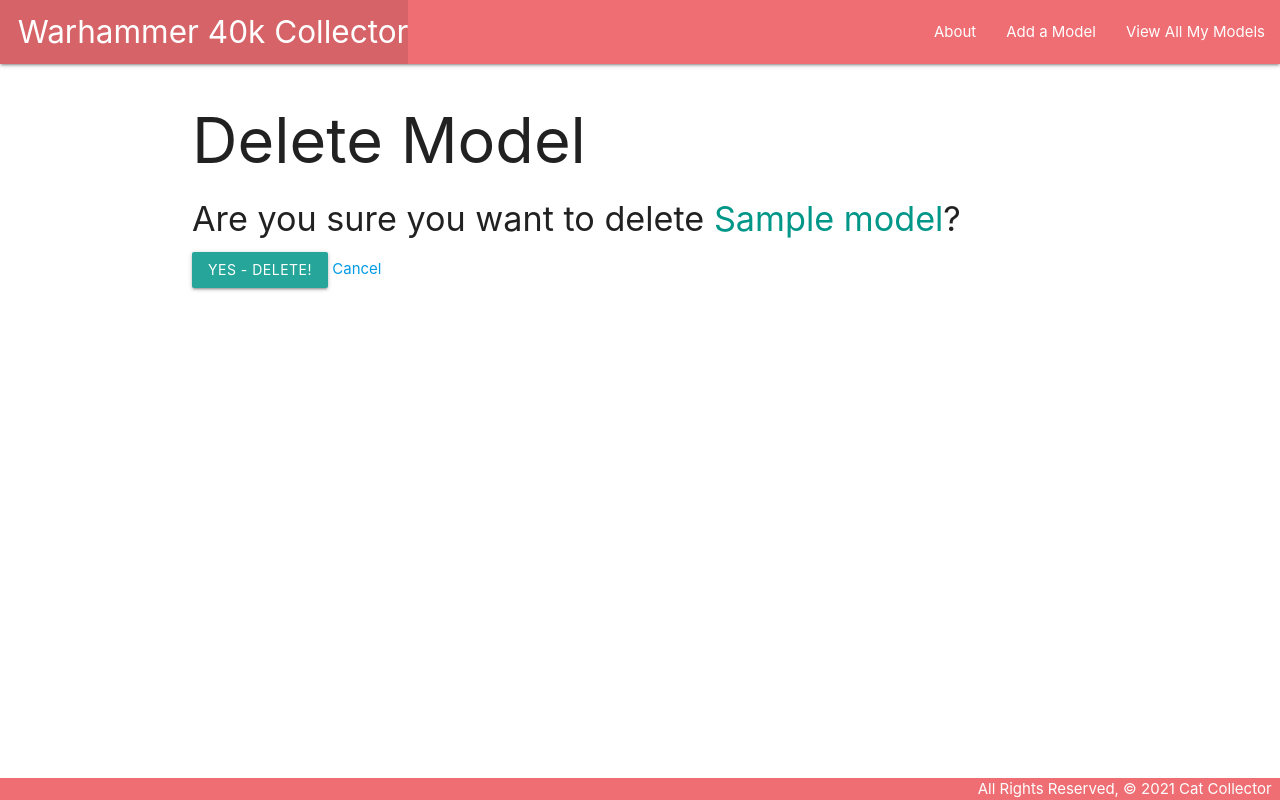
After one commit to wKategianes/warhammer40kcollector, a Django app: template main_app/templates/main_app/templates/main_app/model_confirm_delete.html in a window 1280 px wide. The commit adds this page. Run offline with Django 4.2, Linux system fonts and the light colour scheme; the template is opened without the code that fills it: values that come from a table or form of the project are taken from there, others are empty; tables that the repository leaves empty hold one stand-in row (values such as "Sample post"); parts of the project's set-up code (start-up, migrations or seed data) failed here and were passed over.

Commit message:
Updated models.py

```diff
--- a/main_app/models.py
+++ b/main_app/models.py
@@ -1,4 +1,5 @@
 from django.db import models
+from django.urls import reverse
 
 # Create your models here.
 class Model(models.Model):
@@ -13,3 +14,6 @@ class Model(models.Model):
 # no makemigrations is necessary
 def __str__(self):
     return f'{self.name} ({self.id})'
+
+def get_absolute_url(self):
+    return reverse('detail', kwargs={'model_id': self.id})
--- a/main_app/templates/base.html
+++ b/main_app/templates/base.html
@@ -15,11 +15,12 @@
     <nav>
       <div class="nav-wrapper">
         <ul>
-          <li><a href="/" class="left brand-logo">&nbsp;&nbsp;Warhammer 40k Collector</a></li>
+          <li><a href="{% url 'home' %}" class="left brand-logo">&nbsp;&nbsp;Warhammer 40k Collector</a></li>
         </ul>
         <ul class="right">
-          <li><a href="/about">About</a></li>
-          <li><a href="/models">View All My Models</a></li>
+          <li><a href="{% url 'about' %}">About</a></li>
+          <li><a href="{% url 'models_create' %}">Add a Model</a></li>
+          <li><a href="{% url 'index' %}">View All My Models</a></li>
         </ul>
       </div>
     </nav>
--- /dev/null
+++ b/main_app/templates/main_app/templates/main_app/model_confirm_delete.html
@@ -0,0 +1,13 @@
+{% extends 'base.html' %}
+
+{% block content %}
+  <h1>Delete Model</h1>
+
+  <h4>Are you sure you want to delete <span class="teal-text">{{ object.name }}</span>?</h4>
+
+  <form action="" method="POST">
+    {% csrf_token %}
+    <input type="submit" value="Yes - Delete!" class="btn">
+    <a href="{% url 'detail' model.id %}">Cancel</a>
+  </form>
+{% endblock %}
--- a/main_app/templates/models/detail.html
+++ b/main_app/templates/models/detail.html
@@ -9,6 +9,10 @@
     <p>Faction: {{ model.faction }}</p>
     <p>Type: {{ model.type }}</p>
   </div>
+  <div class="card-action">
+    <a href="{% url 'models_update' cat.id %}">Edit</a>
+    <a href="{% url 'models_delete' cat.id %}">Delete</a>
+  </div>
 </div>
 
 {% endblock %}
--- a/main_app/templates/models/index.html
+++ b/main_app/templates/models/index.html
@@ -4,7 +4,7 @@
 <h1>Model List</h1>
 
 {% for model in models %}
-<a href="/models/{{ model.id }}">
+<a href="{% url 'detail' model.id %}">
   <div class="card">
     <div class="card-content">
       <span class="card-title">{{ model.name }}</span>
--- a/main_app/urls.py
+++ b/main_app/urls.py
@@ -6,4 +6,8 @@ urlpatterns = [
     path('about/', views.about, name='about'),
     path('models/', views.models_index, name='index'),
     path('models/<int:model_id>/', views.models_detail, name='detail'),
+    path('models/create/', views.ModelCreate.as_view(), name='models_create'),
+    path('models/<int:pk>/update', views.ModelUpdate.as_view(), name='models_update'),
+    path('models/<int:pk>/delete', views.ModelDelete.as_view(), name='models_delete'),
+
 ]
```
Also changed, not shown: main_app/templates/main_app/templates/main_app/model_form.html (added, +21 -0 lines), main_app/views.py (+13 -0 lines).
